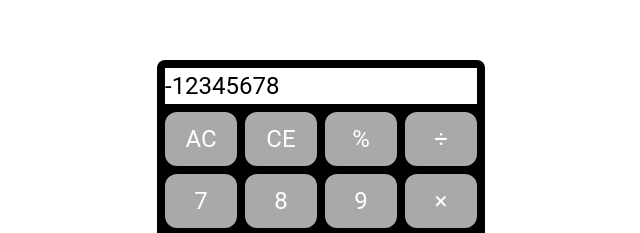
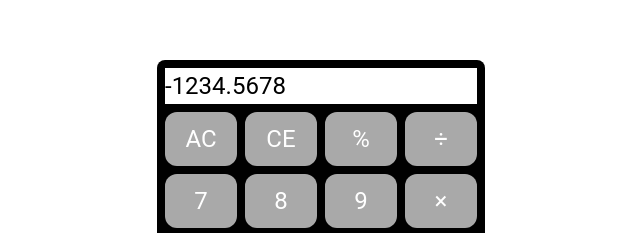
Before and after one commit to aquibulhaq/odin-calculator, a plain HTML site: page index.html in a window 1280 px wide. Shown: the part 159-392 px from the top of the page, 319-959 px from the left. Drawn offline with Linux system fonts and the light colour scheme.

Commit message:
feat: change display placeholder

```diff
--- a/index.html
+++ b/index.html
@@ -9,7 +9,7 @@
 </head>
 <body>
   <div id="calculator">
-    <div id="display">-12345678</div>
+    <div id="display">-1234.5678</div>
 
     <div class="row">
       <div class="key" id="all-clear">AC</div>
```
